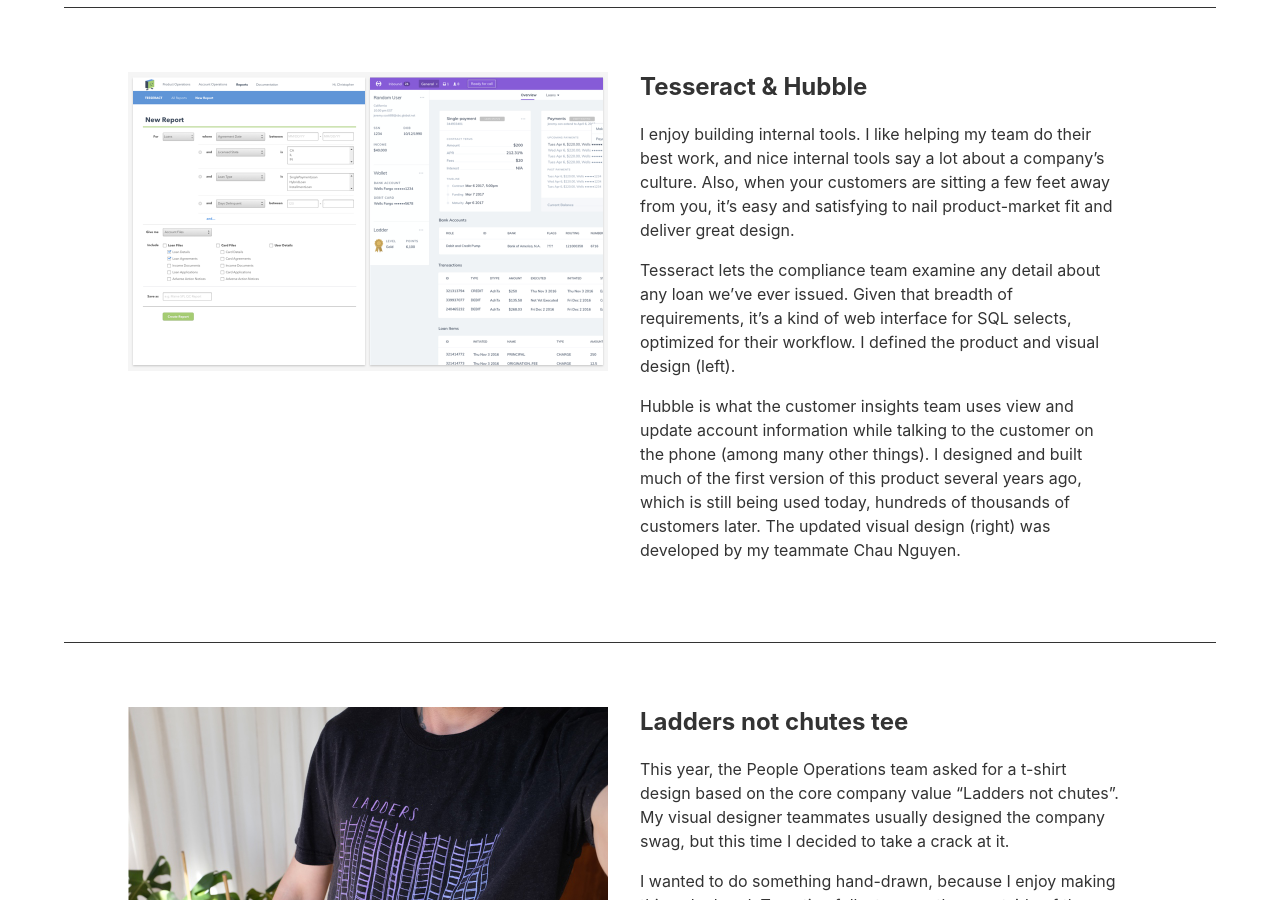
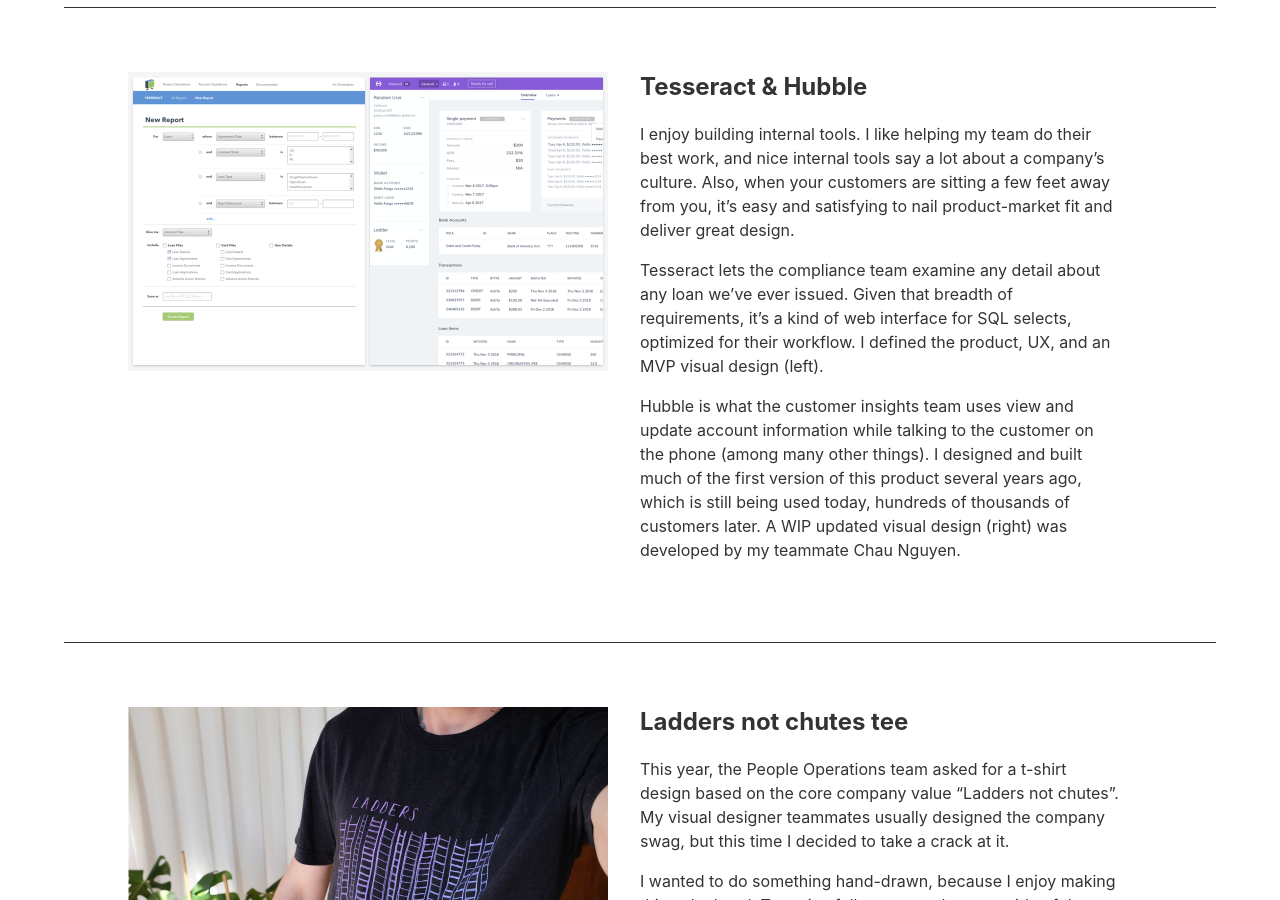
Before and after one commit to christopherdubs/christopherdubs.github.io, a Jekyll site: the page index.html, which Jekyll copies as it is, in a window 1280 px wide and 900 px high, scrolled down 2138 px. Built offline with Jekyll 4.4.1, drawn with Linux system fonts in a browser that asks for light colours; some of the changed text lies outside the part shown.

Commit message:
couple finer points on projects

```diff
--- a/index.html
+++ b/index.html
@@ -41,7 +41,7 @@
   <div class="fn fl-ns w-50-ns">
     <h2 class="mt0-ns lh-title">Loans customer dashboard</h2>
     <p class="measure mt0">One of my first projects at LendUp was the customer dashboard. In those days of MVPs, I designed and built it quickly, and it ended up working just fine for years. Much later, the new product team wanted to update its visual design to adhere to the new visual design language. It seemed an appropriate occasion to talk to some LendUp customers about how the product is working (or not) for them.</p>
-    <p class="measure">We brought in six customers and talked about their lives, how LendUp fits in, and in particular, how they use their dashboard. We were pleased to learn there were no big problems we&#8217;d overlooked, which gave us the confidence to proceed with a visual redesign, leaving the basic structure and mechanics intact. I played a purely lead role in this project, directing the team toward the desired outcome. My teammate Chau Nguyen executed the research session and developed the visual designs shown above.</p>
+    <p class="measure">We brought in six customers and talked about their lives, how LendUp fits in, and in particular, how they use their dashboard. We were pleased to learn there were no big problems we&#8217;d overlooked, which gave us the confidence to proceed with a visual redesign, leaving the basic structure and mechanics intact. I played a purely lead role in this project, directing the team toward the desired outcome. My teammate Chau Nguyen executed the research session and developed the visual design elements shown above.</p>
   </div>
 </article>
 
@@ -63,8 +63,8 @@
   <div class="fn fl-ns w-50-ns">
     <h2 class="mt0-ns lh-title">Tesseract & Hubble</h2>
     <p class="measure mt0">I enjoy building internal tools. I like helping my team do their best work, and nice internal tools say a lot about a company&#8217;s culture. Also, when your customers are sitting a few feet away from you, it&#8217;s easy and satisfying to nail product-market fit and deliver great design.</p>
-    <p class="measure">Tesseract lets the compliance team examine any detail about any loan we&#8217;ve ever issued. Given that breadth of requirements, it&#8217;s a kind of web interface for SQL selects, optimized for their workflow. I defined the product and visual design (left).</p>
-    <p class="measure">Hubble is what the customer insights team uses view and update account information while talking to the customer on the phone (among many other things). I designed and built much of the first version of this product several years ago, which is still being used today, hundreds of thousands of customers later. The updated visual design (right) was developed by my teammate Chau Nguyen.</p>
+    <p class="measure">Tesseract lets the compliance team examine any detail about any loan we&#8217;ve ever issued. Given that breadth of requirements, it&#8217;s a kind of web interface for SQL selects, optimized for their workflow. I defined the product, UX, and an MVP visual design (left).</p>
+    <p class="measure">Hubble is what the customer insights team uses view and update account information while talking to the customer on the phone (among many other things). I designed and built much of the first version of this product several years ago, which is still being used today, hundreds of thousands of customers later. A WIP updated visual design (right) was developed by my teammate Chau Nguyen.</p>
   </div>
 </article>
 
```
